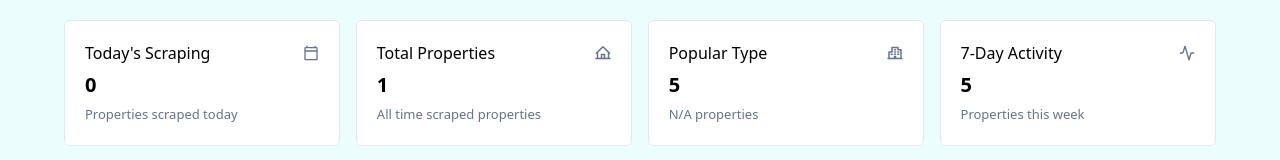
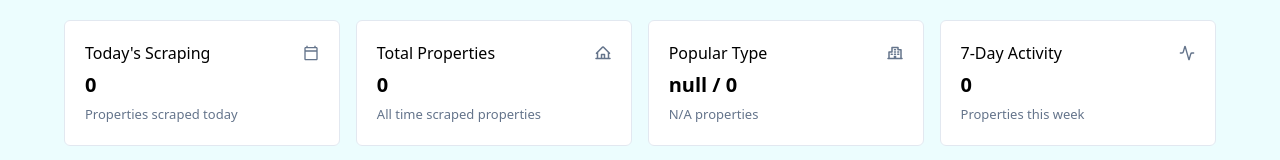
Before and after one commit to bughunter1228/Scraping_App_React-Vite-TailwindCSS, a React (Vite) app: page /database in a window 1280 px wide. Shown: the part 134-294 px from the top of the page. Built offline with nearby package versions, Linux system fonts and the light colour scheme; no server answers; the database is empty.

Commit message:
Add top info

```diff
--- a/src/App.css
+++ b/src/App.css
@@ -41,7 +41,7 @@ td, th {
 }
 
 tr:nth-child(even) {
-  background-color: #dddddd;
+  /* background-color: #dddddd; */
 }
 
 #root{
--- a/src/pages/DatabasePage/index.jsx
+++ b/src/pages/DatabasePage/index.jsx
@@ -29,6 +29,8 @@ const DatabasePage = () => {
     const [isLoading, setIsLoading] = useState(false);
     const [todayScrapCount, setTodayScrapCount] = useState(0);
     const [totalCount, setTotalCount] = useState(0);
+    const [popularType, setPopularType] = useState('');
+    const [activityInPast, setActivityInPast] = useState(0);
 
     const startDownloading = () => {
         setIsDownloading(true);
@@ -71,12 +73,50 @@ const DatabasePage = () => {
                 property.time?.toLocaleLowerCase().includes(searchKeyword) ||
                 (`https://dubai.dubizzle.com${property.url?.toLocaleLowerCase()}`).includes(searchKeyword)
         ))
+    }, [properties, keyword])
+
+    useEffect(()=>{
+        //----------------- Get Today Count
 
         const today = moment().format('YYYY-MM-DD').trim();
         setTodayScrapCount(properties.filter((property)=>property.time?.includes(today)).length);
 
+        //----------------- Get Total count
+
         setTotalCount(properties.length);
-    }, [properties, keyword])
+
+        //----------------- Get Popular Type
+
+        const categories = properties.map((property)=>property.Categories);
+        const frequencyMap = {};
+        // Count frequencies
+        categories.forEach(item => {
+            frequencyMap[item] = (frequencyMap[item] || 0) + 1;
+        });
+
+        // Find the most frequent item and count
+        let mostFrequentItem = null;
+        let maxCount = 0;
+
+        for (const [item, count] of Object.entries(frequencyMap)) {
+            if (count > maxCount) {
+                mostFrequentItem = item;
+                maxCount = count;
+            }
+        }
+
+        setPopularType(`${mostFrequentItem} / ${maxCount}`)
+
+        setActivityInPast(properties.filter((property)=>isWithinPast7Days(property.time?.split(' ')[0].trim())).length);
+    }, [properties])
+
+    const isWithinPast7Days = (dateString) => {
+        const date = moment(dateString);
+        const today = moment();
+        const sevenDaysAgo = moment().subtract(7, 'days');
+
+        return date.isBetween(sevenDaysAgo, today, null, '[]'); // inclusive
+    };
 
     return (
         <Layout>
@@ -88,8 +128,8 @@ const DatabasePage = () => {
                         <div className="w-full !mt-[20px] flex flex-row justify-between items-center">
                             <NumberCart title={"Today's Scraping"} number={todayScrapCount} icon={<MdOutlineCalendarToday color="#64748b" />} description={'Properties scraped today'} />
                             <NumberCart title={"Total Properties"} number={totalCount} icon={<PiHouseLineBold color="#64748b" />} description={'All time scraped properties'} />
-                            <NumberCart title={"Popular Type"} number={5} icon={<PiBuildingApartmentBold color="#64748b" />} description={'N/A properties'} />
-                            <NumberCart title={"7-Day Activity"} number={5} icon={<LuActivity color="#64748b" />} description={'Properties this week'} />
+                            <NumberCart title={"Popular Type"} number={popularType} icon={<PiBuildingApartmentBold color="#64748b" />} description={'N/A properties'} />
+                            <NumberCart title={"7-Day Activity"} number={activityInPast} icon={<LuActivity color="#64748b" />} description={'Properties this week'} />
                         </div>
                         <div className="w-full !mt-[20px] flex flex-row justify-between">
                             <div className="flex flex-col !p-[20px] bg-[white] !border-[1px] !border-[#e2e8f0] rounded-md w-[49%] gap-[5px]">
```
